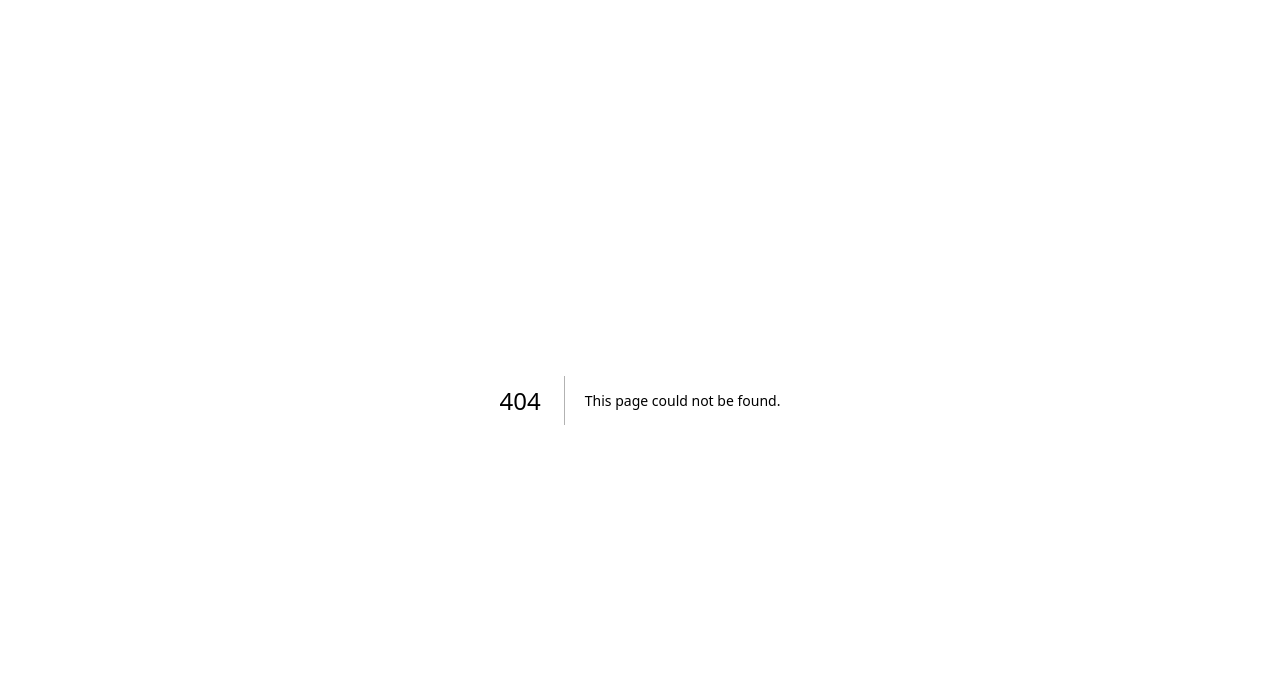
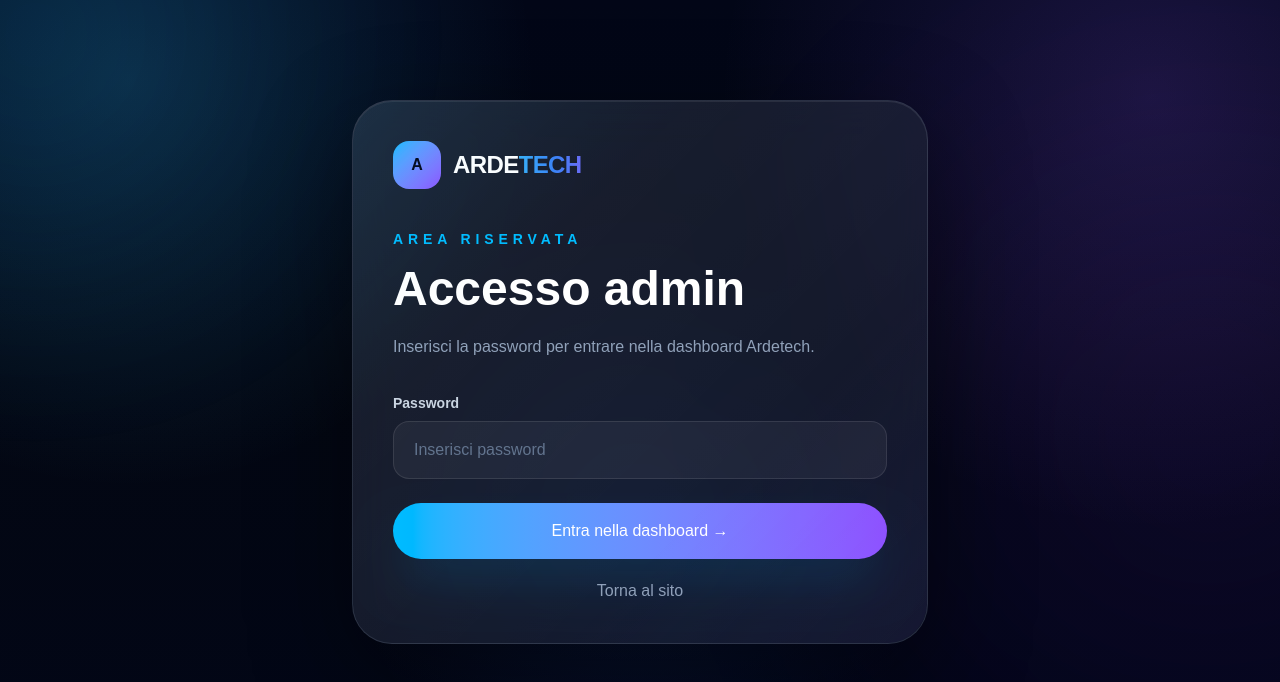
Before and after one commit to arde2004/ardetech, a Next.js app: page /admin/login in a window 1280 px wide. Before the commit this address had no page. Shown: the top 682 px of the page. Built offline with nearby package versions, Linux system fonts and the light colour scheme.

Commit message:
Protegge admin con proxy login

```diff
--- /dev/null
+++ b/proxy.ts
@@ -0,0 +1,25 @@
+import { NextRequest, NextResponse } from "next/server";
+
+export function proxy(request: NextRequest) {
+  const { pathname } = request.nextUrl;
+
+  const isAdminArea = pathname.startsWith("/admin");
+  const isLoginPage = pathname === "/admin/login";
+
+  if (!isAdminArea || isLoginPage) {
+    return NextResponse.next();
+  }
+
+  const authCookie = request.cookies.get("ardetech_admin_auth")?.value;
+
+  if (authCookie === "ok") {
+    return NextResponse.next();
+  }
+
+  const loginUrl = new URL("/admin/login", request.url);
+  return NextResponse.redirect(loginUrl);
+}
+
+export const config = {
+  matcher: ["/admin/:path*"],
+};
--- /dev/null
+++ b/src/app/admin/login/page.tsx
@@ -0,0 +1,101 @@
+"use client";
+
+import { FormEvent, useState } from "react";
+
+export default function AdminLoginPage() {
+  const [password, setPassword] = useState("");
+  const [error, setError] = useState("");
+  const [loading, setLoading] = useState(false);
+
+  async function handleLogin(e: FormEvent<HTMLFormElement>) {
+    e.preventDefault();
+
+    setLoading(true);
+    setError("");
+
+    const response = await fetch("/api/admin/login", {
+      method: "POST",
+      headers: {
+        "Content-Type": "application/json",
+      },
+      body: JSON.stringify({ password }),
+    });
+
+    if (!response.ok) {
+      setError("Password non corretta.");
+      setLoading(false);
+      return;
+    }
+
+    window.location.href = "/admin";
+  }
+
+  return (
+    <main className="relative min-h-screen overflow-hidden px-6 py-8 text-white">
+      <div className="absolute left-[-180px] top-[-180px] h-[430px] w-[430px] rounded-full bg-sky-500/25 blur-[130px] pulse-glow" />
+      <div className="absolute right-[-200px] top-[160px] h-[540px] w-[540px] rounded-full bg-violet-600/25 blur-[150px] pulse-glow" />
+
+      <section className="relative z-10 mx-auto flex min-h-[85vh] max-w-7xl items-center justify-center">
+        <div className="glass w-full max-w-xl rounded-[2.5rem] p-8 md:p-10">
+          <a href="/" className="mb-10 flex items-center gap-3">
+            <div className="grid h-12 w-12 place-items-center rounded-2xl bg-gradient-to-br from-sky-400 to-violet-500 font-black text-slate-950">
+              A
+            </div>
+
+            <div className="text-2xl font-black tracking-tight">
+              ARDE<span className="gradient-text">TECH</span>
+            </div>
+          </a>
+
+          <p className="mb-4 text-sm font-black uppercase tracking-[0.35em] text-sky-400">
+            Area riservata
+          </p>
+
+          <h1 className="text-4xl font-black md:text-5xl">
+            Accesso admin
+          </h1>
+
+          <p className="mt-5 leading-7 text-slate-400">
+            Inserisci la password per entrare nella dashboard Ardetech.
+          </p>
+
+          <form onSubmit={handleLogin} className="mt-8">
+            <label className="mb-2 block text-sm font-bold text-slate-300">
+              Password
+            </label>
+
+            <input
+              required
+              type="password"
+              value={password}
+              onChange={(e) => setPassword(e.target.value)}
+              className="w-full rounded-2xl border border-white/10 bg-white/5 px-5 py-4 text-white outline-none transition placeholder:text-slate-500 focus:border-sky-400"
+              placeholder="Inserisci password"
+            />
+
+            {error && (
+              <div className="mt-4 rounded-2xl border border-red-400/25 bg-red-400/10 px-5 py-4 text-sm font-bold text-red-200">
+                {error}
+              </div>
+            )}
+
+            <button
+              type="submit"
+              disabled={loading}
+              className="mt-6 w-full rounded-full bg-gradient-to-r from-sky-400 to-violet-500 px-8 py-4 font-black text-white shadow-2xl shadow-sky-500/20 transition hover:scale-[1.02] disabled:opacity-60"
+            >
+              {loading ? "Accesso in corso..." : "Entra nella dashboard →"}
+            </button>
+
+            <a
+              href="/"
+              className="mt-5 block text-center text-sm font-bold text-slate-400 hover:text-sky-400"
+            >
+              Torna al sito
+            </a>
+          </form>
+        </div>
+      </section>
+    </main>
+  );
+}
--- a/src/app/admin/page.tsx
+++ b/src/app/admin/page.tsx
@@ -1,3 +1,6 @@
+import { cookies } from "next/headers";
+import { redirect } from "next/navigation";
+
 const requests = [
   {
     name: "Mario Rossi",
@@ -20,27 +23,22 @@ const requests = [
 ];
 
 const stats = [
-  {
-    label: "Richieste preventivo",
-    value: "12",
-  },
-  {
-    label: "Progetti attivi",
-    value: "4",
-  },
-  {
-    label: "Clienti gestiti",
-    value: "8",
-  },
-  {
-    label: "Servizi online",
-    value: "6",
-  },
+  { label: "Richieste preventivo", value: "12" },
+  { label: "Progetti attivi", value: "4" },
+  { label: "Clienti gestiti", value: "8" },
+  { label: "Servizi online", value: "6" },
 ];
 
-export default function AdminPage() {
+export default async function AdminPage() {
+  const cookieStore = await cookies();
+  const isLogged = cookieStore.get("ardetech_admin_auth")?.value === "ok";
+
+  if (!isLogged) {
+    redirect("/admin/login");
+  }
+
   return (
-    <main className="min-h-screen overflow-hidden px-6 py-8 text-white">
+    <main className="relative min-h-screen overflow-hidden px-6 py-8 text-white">
       <div className="absolute left-[-160px] top-[-160px] h-[420px] w-[420px] rounded-full bg-sky-500/20 blur-[130px]" />
       <div className="absolute right-[-180px] top-[160px] h-[520px] w-[520px] rounded-full bg-violet-600/20 blur-[150px]" />
 
@@ -50,6 +48,7 @@ export default function AdminPage() {
             <div className="grid h-11 w-11 place-items-center rounded-2xl bg-gradient-to-br from-sky-400 to-violet-500 font-black text-slate-950">
               A
             </div>
+
             <div className="text-2xl font-black tracking-tight">
               ARDE<span className="gradient-text">TECH</span>
             </div>
@@ -67,9 +66,14 @@ export default function AdminPage() {
             </a>
           </div>
 
-          <span className="rounded-full border border-violet-400/30 bg-violet-400/10 px-5 py-3 text-sm font-black text-violet-200">
-            Area riservata
-          </span>
+          <form action="/api/admin/logout" method="post">
+            <button
+              type="submit"
+              className="rounded-full border border-violet-400/30 bg-violet-400/10 px-5 py-3 text-sm font-black text-violet-200 transition hover:border-violet-400"
+            >
+              Esci
+            </button>
+          </form>
         </nav>
 
         <div className="grid gap-8 lg:grid-cols-[0.8fr_1.2fr]">
@@ -177,7 +181,7 @@ export default function AdminPage() {
             <div className="text-3xl">🔐</div>
             <h3 className="mt-4 text-xl font-black">Login protetto</h3>
             <p className="mt-2 text-sm leading-6 text-slate-400">
-              Nel prossimo passaggio aggiungiamo accesso con password.
+              L’accesso admin è protetto da password.
             </p>
           </div>
         </section>
--- /dev/null
+++ b/src/app/api/admin/login/route.ts
@@ -0,0 +1,34 @@
+import { NextResponse } from "next/server";
+
+export async function POST(request: Request) {
+  const body = await request.json();
+  const password = body?.password;
+
+  const correctPassword = process.env.ADMIN_PASSWORD;
+
+  if (!correctPassword) {
+    return NextResponse.json(
+      { message: "Password admin non configurata." },
+      { status: 500 }
+    );
+  }
+
+  if (password !== correctPassword) {
+    return NextResponse.json(
+      { message: "Password non corretta." },
+      { status: 401 }
+    );
+  }
+
+  const response = NextResponse.json({ success: true });
+
+  response.cookies.set("ardetech_admin_auth", "ok", {
+    httpOnly: true,
+    sameSite: "lax",
+    secure: process.env.NODE_ENV === "production",
+    path: "/",
+    maxAge: 60 * 60 * 8,
+  });
+
+  return response;
+}
--- /dev/null
+++ b/src/app/api/admin/logout/route.ts
@@ -0,0 +1,15 @@
+import { NextResponse } from "next/server";
+
+export async function POST(request: Request) {
+  const response = NextResponse.redirect(new URL("/admin/login", request.url));
+
+  response.cookies.set("ardetech_admin_auth", "", {
+    httpOnly: true,
+    sameSite: "lax",
+    secure: process.env.NODE_ENV === "production",
+    path: "/",
+    maxAge: 0,
+  });
+
+  return response;
+}
```
